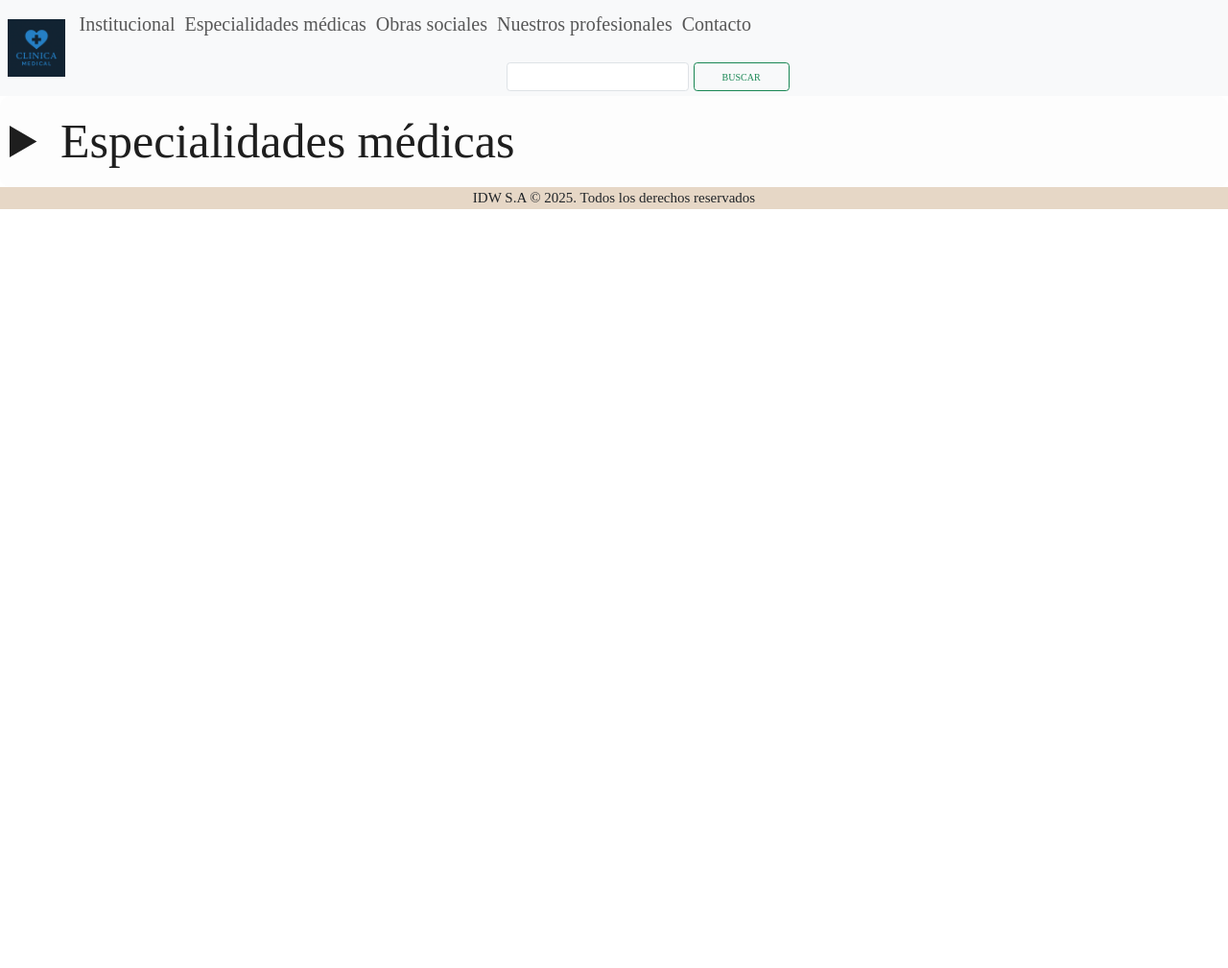
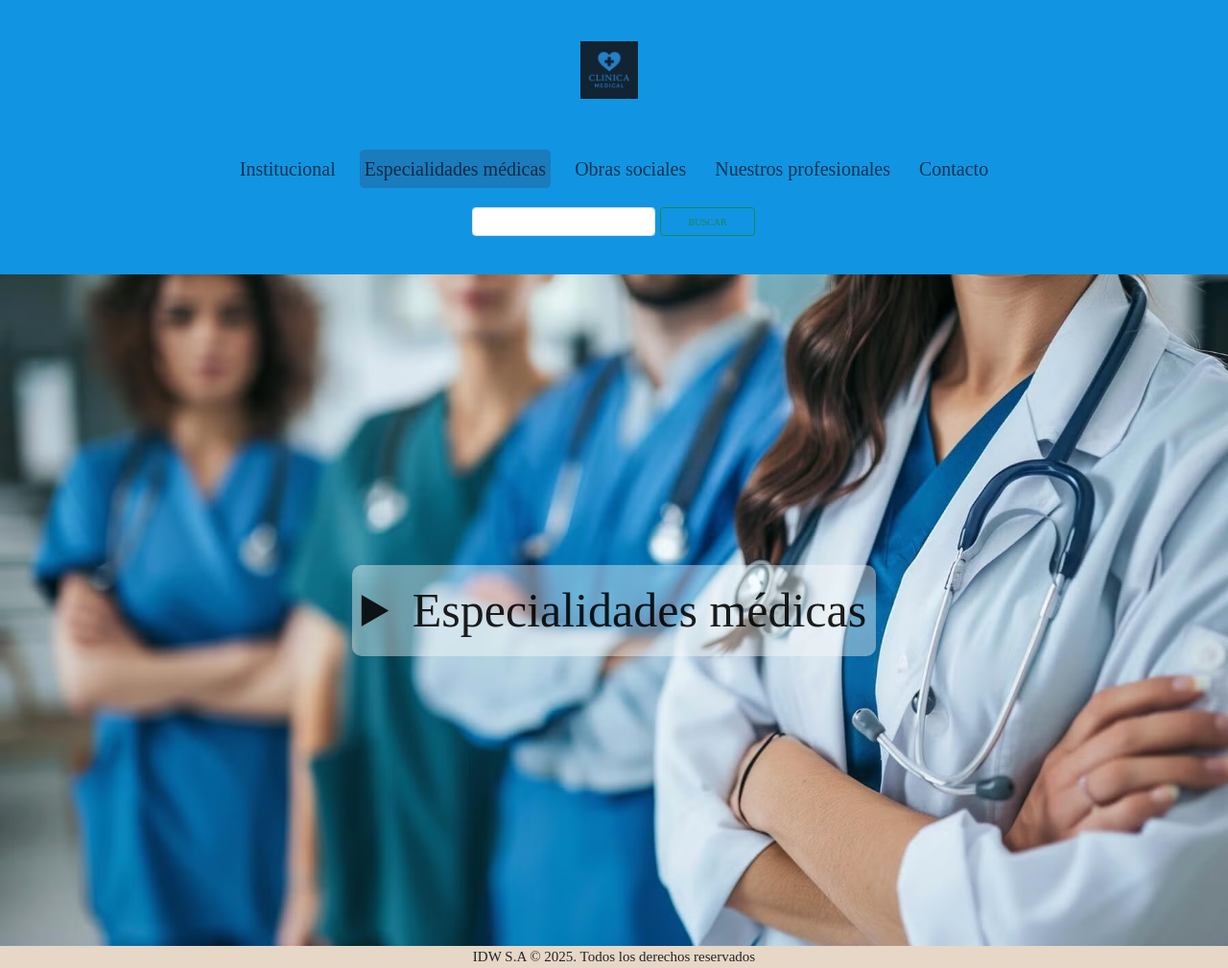
Before and after one commit to CESambrana/idw-grupo37, a plain HTML site: page idw-2025/especialidadesmedicas.html in a window 1280 px wide. Shown: the whole page at 96% size. Before the commit the page ends 800 px from the top, so only its background shows below. Drawn offline with nearby package versions, Linux system fonts and the light colour scheme.

Commit message:
agegado en la rama nueva

```diff
--- a/idw-2025/especialidadesmedicas.html
+++ b/idw-2025/especialidadesmedicas.html
@@ -6,28 +6,30 @@
     <title>Clínica</title>
     <link rel="stylesheet" href="css/style.css">
     <link href="https://cdn.jsdelivr.net/npm/bootstrap@5.3.8/dist/css/bootstrap.min.css" rel="stylesheet" integrity="sha384-sRIl4kxILFvY47J16cr9ZwB07vP4J8+LH7qKQnuqkuIAvNWLzeN8tE5YBujZqJLB" crossorigin="anonymous">
+
 </head>
 <body>
 <nav class="navbar navbar-expand-lg bg-body-tertiary">
-    <div class="container-fluid">
+      <div class="header container-fluid">
         <a class="navbar-brand" href="index.html">
-        <img src="logoClinica.png" alt="logo">
+          <img class="logo" src="logoClinica.png" alt="logo">
         </a>
 
         <button class="navbar-toggler" type="button" data-bs-toggle="collapse" data-bs-target="#navbarTogglerDemo02" aria-controls="navbarTogglerDemo02" aria-expanded="false" aria-label="Toggle navigation">
-      <span class="navbar-toggler-icon"></span>
+          <span class=" navbar-toggler-icon"></span>
         </button>
         <div class="collapse navbar-collapse" id="navbarTogglerDemo02">
-      <ul class="navbar-nav me-auto mb-2 mb-lg-0">
-        <li class="nav-item">
+          <ul class="botonesPrincipales navbar-nav me-auto mb-2 mb-lg-0">
+            <li class=" nav-item">
               <a class="nav-link" aria-current="page" href="institucional.html">Institucional</a>
             </li>
             <li class="nav-item">
-          <a class="nav-link" href="especialidadesmedicas.html">Especialidades médicas</a>
+              <a class="actual nav-link" href="especialidadesmedicas.html">Especialidades médicas</a>
             </li>
             <li class="nav-item">
               <a class="nav-link" href="obrassociales.html">Obras sociales</a>
             </li>
+
             <li class="nav-item">
               <a class="nav-link" href="catalogoprofesionales.html" >Nuestros profesionales</a>
             </li>
@@ -43,6 +45,8 @@
         </div>
       </div>
   </nav>
+
+  <main>
     <div class="">
             <details>
             <summary class="titulolista">Especialidades médicas</summary>
```
Lines whose indentation alone changed are shown as unchanged.
